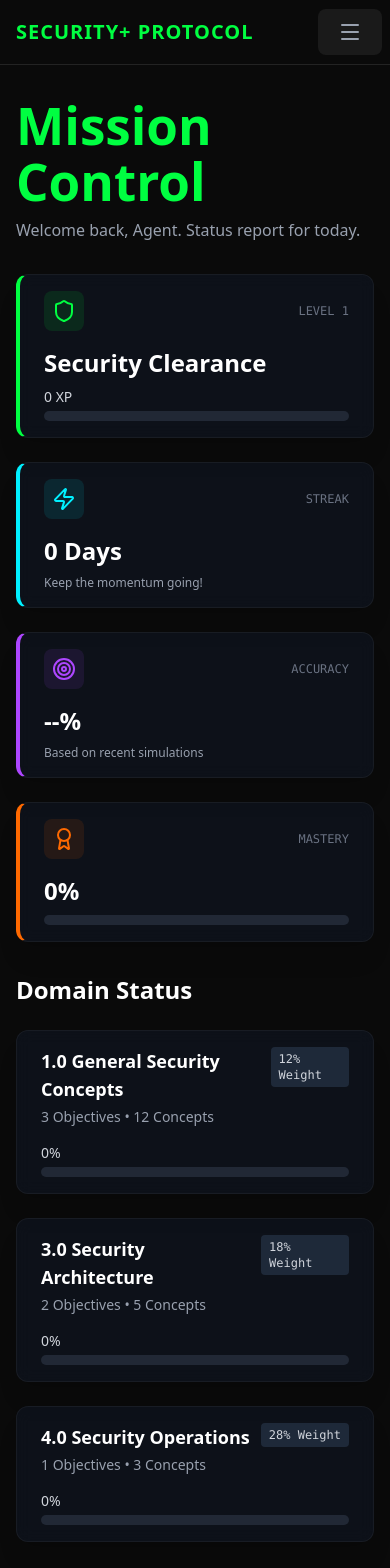
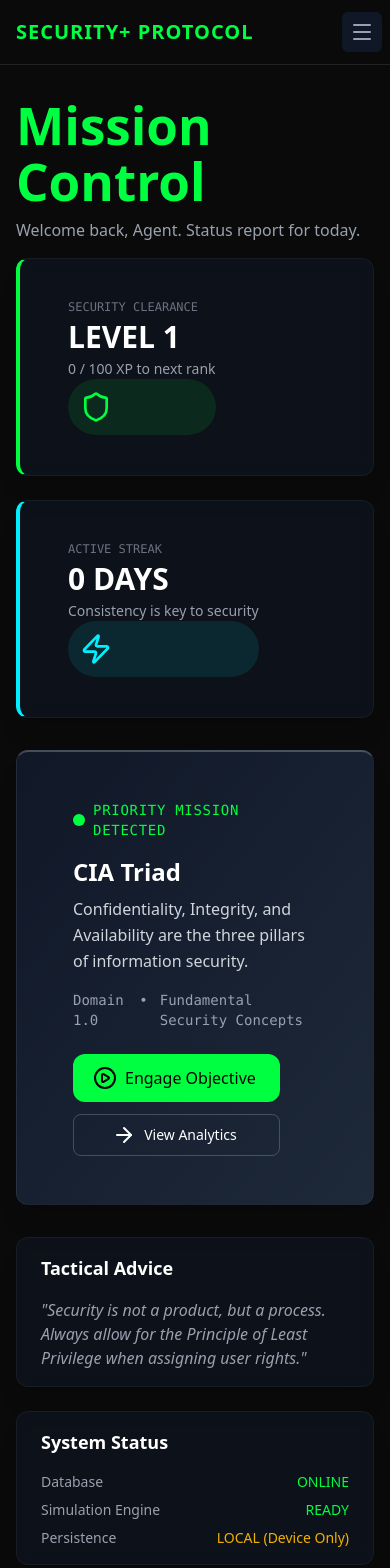
Before and after one commit to ProfessorYeager/security_plus, a React (Vite) app: page /#/ in a window 390 px wide. Shown: the top 1568 px of the page. Built offline with nearby package versions, Linux system fonts and the light colour scheme.

Commit message:
feat: Separate Dashboard and Analytics views

```diff
--- a/src/App.tsx
+++ b/src/App.tsx
@@ -3,6 +3,7 @@ import { Layout } from './components/layout/Layout';
 import { Dashboard } from './pages/Dashboard';
 import { Study } from './pages/Study';
 import { Quiz } from './pages/Quiz';
+import { Analytics } from './pages/Analytics';
 
 function App() {
   return (
@@ -11,7 +12,7 @@ function App() {
         <Route index element={<Dashboard />} />
         <Route path="study" element={<Study />} />
         <Route path="quiz" element={<Quiz />} />
-        <Route path="stats" element={<Dashboard />} /> {/* Placeholder for now */}
+        <Route path="stats" element={<Analytics />} />
       </Route>
     </Routes>
   );
--- a/src/index.css
+++ b/src/index.css
@@ -31,24 +31,3 @@ h1 {
   font-size: 3.2em;
   line-height: 1.1;
 }
-
-button {
-  border-radius: 8px;
-  border: 1px solid transparent;
-  padding: 0.6em 1.2em;
-  font-size: 1em;
-  font-weight: 500;
-  font-family: inherit;
-  background-color: #1a1a1a;
-  cursor: pointer;
-  transition: border-color 0.25s;
-}
-
-button:hover {
-  border-color: #646cff;
-}
-
-button:focus,
-button:focus-visible {
-  outline: 4px auto -webkit-focus-ring-color;
-}
--- /dev/null
+++ b/src/pages/Analytics.tsx
@@ -0,0 +1,90 @@
+import { useStore } from '../store/useStore';
+import { Card } from '../components/ui/Card';
+import { ProgressBar } from '../components/ui/ProgressBar';
+import { domains } from '../data';
+import { BarChart3, TrendingUp, BookOpen, BrainCircuit } from 'lucide-react';
+
+export const Analytics = () => {
+    const { quizHistory, completedConcepts } = useStore();
+
+    // Calculate quiz stats
+    const totalQuizzes = quizHistory.length;
+    const averageScore = totalQuizzes > 0
+        ? Math.round(quizHistory.reduce((acc, q) => acc + (q.score / q.total), 0) / totalQuizzes * 100)
+        : 0;
+
+    // Sort quiz history for trend line (last 10)
+    const recentQuizzes = [...quizHistory].sort((a, b) => a.timestamp - b.timestamp).slice(-10);
+
+    return (
+        <div className="space-y-8 animate-fade-in">
+            <header className="mb-8">
+                <h1 className="text-4xl font-bold text-white mb-2">
+                    <span className="text-cyber-green">Deep Dive Analytics</span>
+                </h1>
+                <p className="text-gray-400">Detailed performance metrics and knowledge coverage.</p>
+            </header>
+
+            {/* Performance Overview */}
+            <div className="grid grid-cols-1 md:grid-cols-3 gap-6">
+                <Card className="border-t-4 border-t-purple-500">
+                    <div className="flex items-center gap-3 mb-2">
+                        <TrendingUp className="text-purple-500" />
+                        <span className="text-gray-400 text-sm">AVERAGE SCORE</span>
+                    </div>
+                    <div className="text-3xl font-bold text-white">{averageScore}%</div>
+                    <p className="text-xs text-gray-500">{totalQuizzes} simulations completed</p>
+                </Card>
+
+                <Card className="border-t-4 border-t-blue-500">
+                    <div className="flex items-center gap-3 mb-2">
+                        <BrainCircuit className="text-blue-500" />
+                        <span className="text-gray-400 text-sm">KNOWLEDGE BASE</span>
+                    </div>
+                    <div className="text-3xl font-bold text-white">{completedConcepts.length}</div>
+                    <p className="text-xs text-gray-500">Concepts mastered</p>
+                </Card>
+
+                <Card className="border-t-4 border-t-orange-500">
+                    <div className="flex items-center gap-3 mb-2">
+                        <BookOpen className="text-orange-500" />
+                        <span className="text-gray-400 text-sm">DOMAINS ACTIVE</span>
+                    </div>
+                    <div className="text-3xl font-bold text-white">{domains.length}</div>
+                    <p className="text-xs text-gray-500">Total curriculum areas</p>
+                </Card>
+            </div>
+
+            {/* Domain Progress Section (Moved from Dashboard) */}
+            <section>
+                <div className="flex items-center gap-2 mb-6">
+                    <BarChart3 className="text-cyber-green" />
+                    <h2 className="text-2xl font-bold text-white">Domain Mastery</h2>
+                </div>
+
+                <div className="grid grid-cols-1 md:grid-cols-2 gap-6">
+                    {domains.map((domain) => {
+                        const domainConcepts = domain.objectives.flatMap(obj => obj.concepts);
+                        const completedCount = domainConcepts.filter(c => completedConcepts.includes(c.id)).length;
+                        const percentage = (completedCount / domainConcepts.length) * 100;
+
+                        return (
+                            <Card key={domain.id} className="hover:bg-white/5 transition-colors cursor-pointer group">
+                                <div className="flex justify-between items-start mb-4">
+                                    <div>
+                                        <h3 className="text-lg font-bold text-white group-hover:text-cyber-green transition-colors">
+                                            {domain.id} {domain.title}
+                                        </h3>
+                                        <p className="text-sm text-gray-400 mt-1">{domain.objectives.length} Objectives • {domainConcepts.length} Concepts</p>
+                                    </div>
+                                    <span className="px-2 py-1 bg-gray-800 rounded text-xs font-mono text-gray-300">{domain.weight}% Weight</span>
+                                </div>
+                                <ProgressBar value={percentage} color={percentage === 100 ? 'green' : 'blue'} showValue />
+                            </Card>
+                        );
+                    })}
+                </div>
+            </section>
+        </div>
+    );
+};
--- a/src/pages/Dashboard.tsx
+++ b/src/pages/Dashboard.tsx
@@ -1,104 +1,144 @@
+import { useNavigate } from 'react-router-dom';
 import { useStore } from '../store/useStore';
 import { Card } from '../components/ui/Card';
 import { ProgressBar } from '../components/ui/ProgressBar';
+import { Button } from '../components/ui/Button';
 import { domains } from '../data';
-import { Shield, Zap, Target, Award } from 'lucide-react';
+import { Shield, Zap, ArrowRight, PlayCircle } from 'lucide-react';
 
 export const Dashboard = () => {
     const { xp, streak, completedConcepts } = useStore();
+    const navigate = useNavigate();
 
-    // Calculate simple level based on XP (e.g., 100 XP per level)
+    // Calculate simple level based on XP
     const level = Math.floor(xp / 100) + 1;
     const xpProgress = xp % 100;
 
-    // Calculate total progress
-    const totalConcepts = domains.reduce((acc, domain) =>
-        acc + domain.objectives.reduce((objAcc, obj) => objAcc + obj.concepts.length, 0), 0
-    );
-    const progressPercentage = totalConcepts > 0 ? (completedConcepts.length / totalConcepts) * 100 : 0;
+    // Smart Suggestion: Find first uncompleted concept
+    const findNextMission = () => {
+        for (const domain of domains) {
+            for (const objective of domain.objectives) {
+                for (const concept of objective.concepts) {
+                    if (!completedConcepts.includes(concept.id)) {
+                        return { domain, objective, concept };
+                    }
+                }
+            }
+        }
+        return null;
+    };
+
+    const nextMission = findNextMission();
 
     return (
         <div className="space-y-8 animate-fade-in">
-            <header className="mb-8">
+            <header className="mb-4">
                 <h1 className="text-4xl font-bold text-white mb-2">
                     <span className="text-cyber-green">Mission Control</span>
                 </h1>
                 <p className="text-gray-400">Welcome back, Agent. Status report for today.</p>
             </header>
 
-            {/* Stats Grid */}
-            <div className="grid grid-cols-1 md:grid-cols-2 lg:grid-cols-4 gap-6">
-                <Card className="border-l-4 border-l-cyber-green">
-                    <div className="flex items-center justify-between mb-4">
-                        <div className="p-2 bg-cyber-green/10 rounded-lg">
-                            <Shield className="text-cyber-green" size={24} />
-                        </div>
-                        <span className="text-xs font-mono text-gray-500">LEVEL {level}</span>
+            {/* Quick Stats Grid */}
+            <div className="grid grid-cols-1 md:grid-cols-2 gap-6">
+                <Card className="border-l-4 border-l-cyber-green flex items-center justify-between p-6">
+                    <div>
+                        <div className="text-xs font-mono text-gray-500 mb-1">SECURITY CLEARANCE</div>
+                        <div className="text-3xl font-bold text-white mb-1">LEVEL {level}</div>
+                        <div className="text-sm text-gray-400">{xp} / {(level * 100)} XP to next rank</div>
                     </div>
-                    <div className="text-2xl font-bold text-white mb-2">Security Clearance</div>
-                    <ProgressBar value={xpProgress} max={100} label={`${xp} XP`} className="mt-2" />
+                    <div className="p-3 bg-cyber-green/10 rounded-full">
+                        <Shield className="text-cyber-green" size={32} />
+                    </div>
                 </Card>
 
-                <Card className="border-l-4 border-l-cyber-blue">
-                    <div className="flex items-center justify-between mb-4">
-                        <div className="p-2 bg-cyber-blue/10 rounded-lg">
-                            <Zap className="text-cyber-blue" size={24} />
-                        </div>
-                        <span className="text-xs font-mono text-gray-500">STREAK</span>
+                <Card className="border-l-4 border-l-cyber-blue flex items-center justify-between p-6">
+                    <div>
+                        <div className="text-xs font-mono text-gray-500 mb-1">ACTIVE STREAK</div>
+                        <div className="text-3xl font-bold text-white mb-1">{streak.current} DAYS</div>
+                        <div className="text-sm text-gray-400">Consistency is key to security</div>
                     </div>
-                    <div className="text-2xl font-bold text-white mb-2">{streak.current} Days</div>
-                    <p className="text-xs text-gray-400">Keep the momentum going!</p>
-                </Card>
-
-                <Card className="border-l-4 border-l-purple-500">
-                    <div className="flex items-center justify-between mb-4">
-                        <div className="p-2 bg-purple-500/10 rounded-lg">
-                            <Target className="text-purple-500" size={24} />
-                        </div>
-                        <span className="text-xs font-mono text-gray-500">ACCURACY</span>
+                    <div className="p-3 bg-cyber-blue/10 rounded-full">
+                        <Zap className="text-cyber-blue" size={32} />
                     </div>
-                    <div className="text-2xl font-bold text-white mb-2">--%</div>
-                    <p className="text-xs text-gray-400">Based on recent simulations</p>
-                </Card>
-
-                <Card className="border-l-4 border-l-orange-500">
-                    <div className="flex items-center justify-between mb-4">
-                        <div className="p-2 bg-orange-500/10 rounded-lg">
-                            <Award className="text-orange-500" size={24} />
-                        </div>
-                        <span className="text-xs font-mono text-gray-500">MASTERY</span>
-                    </div>
-                    <div className="text-2xl font-bold text-white mb-2">{Math.round(progressPercentage)}%</div>
-                    <ProgressBar value={progressPercentage} color="blue" className="mt-2" />
                 </Card>
             </div>
 
-            {/* Domain Progress Section */}
-            <section>
-                <h2 className="text-2xl font-bold text-white mb-6">Domain Status</h2>
-                <div className="grid grid-cols-1 md:grid-cols-2 gap-6">
-                    {domains.map((domain) => {
-                        const domainConcepts = domain.objectives.flatMap(obj => obj.concepts);
-                        const completedCount = domainConcepts.filter(c => completedConcepts.includes(c.id)).length;
-                        const percentage = (completedCount / domainConcepts.length) * 100;
+            {/* Next Mission Card */}
+            <Card className="p-8 border-t-2 border-t-white/20 bg-gradient-to-br from-gray-900 to-gray-800">
+                <div className="flex flex-col md:flex-row justify-between items-start md:items-center gap-6">
+                    <div className="space-y-4 max-w-2xl">
+                        <div className="flex items-center gap-2 text-cyber-green font-mono text-sm tracking-wider">
+                            <span className="relative flex h-3 w-3">
+                                <span className="animate-ping absolute inline-flex h-full w-full rounded-full bg-cyber-green opacity-75"></span>
+                                <span className="relative inline-flex rounded-full h-3 w-3 bg-cyber-green"></span>
+                            </span>
+                            PRIORITY MISSION DETECTED
+                        </div>
 
-                        return (
-                            <Card key={domain.id} className="hover:bg-white/5 transition-colors cursor-pointer group">
-                                <div className="flex justify-between items-start mb-4">
-                                    <div>
-                                        <h3 className="text-lg font-bold text-white group-hover:text-cyber-green transition-colors">
-                                            {domain.id} {domain.title}
-                                        </h3>
-                                        <p className="text-sm text-gray-400 mt-1">{domain.objectives.length} Objectives • {domainConcepts.length} Concepts</p>
-                                    </div>
-                                    <span className="px-2 py-1 bg-gray-800 rounded text-xs font-mono text-gray-300">{domain.weight}% Weight</span>
+                        {nextMission ? (
+                            <div>
+                                <h2 className="text-2xl font-bold text-white mb-2">
+                                    {nextMission.concept.title}
+                                </h2>
+                                <p className="text-gray-300 leading-relaxed mb-4">
+                                    {nextMission.concept.summary}
+                                </p>
+                                <div className="flex gap-3 text-sm text-gray-400 font-mono">
+                                    <span>Domain {nextMission.domain.id}</span>
+                                    <span>•</span>
+                                    <span>{nextMission.objective.title}</span>
                                 </div>
-                                <ProgressBar value={percentage} color={percentage === 100 ? 'green' : 'blue'} showValue />
-                            </Card>
-                        );
-                    })}
+                            </div>
+                        ) : (
+                            <div>
+                                <h2 className="text-2xl font-bold text-white mb-2">All Missions Complete!</h2>
+                                <p className="text-gray-300">You have mastered all current objectives. Proceed to Live Fire exercises to maintain readiness.</p>
+                            </div>
+                        )}
+                    </div>
+
+                    <div className="flex flex-col gap-3 min-w-[200px]">
+                        {nextMission ? (
+                            <Button size="lg" onClick={() => navigate('/study')} icon={<PlayCircle />}>
+                                Engage Objective
+                            </Button>
+                        ) : (
+                            <Button size="lg" onClick={() => navigate('/quiz')} icon={<PlayCircle />}>
+                                Start Simulation
+                            </Button>
+                        )}
+                        <Button variant="outline" onClick={() => navigate('/stats')} icon={<ArrowRight />}>
+                            View Analytics
+                        </Button>
+                    </div>
                 </div>
-            </section>
+            </Card>
+
+            {/* Recent Comms / Tips */}
+            <div className="grid grid-cols-1 md:grid-cols-2 gap-6">
+                <Card>
+                    <h3 className="text-lg font-bold text-white mb-4">Tactical Advice</h3>
+                    <p className="text-gray-400 italic">"Security is not a product, but a process. Always allow for the Principle of Least Privilege when assigning user rights."</p>
+                </Card>
+                <Card>
+                    <h3 className="text-lg font-bold text-white mb-4">System Status</h3>
+                    <div className="space-y-2">
+                        <div className="flex justify-between text-sm">
+                            <span className="text-gray-400">Database</span>
+                            <span className="text-cyber-green">ONLINE</span>
+                        </div>
+                        <div className="flex justify-between text-sm">
+                            <span className="text-gray-400">Simulation Engine</span>
+                            <span className="text-cyber-green">READY</span>
+                        </div>
+                        <div className="flex justify-between text-sm">
+                            <span className="text-gray-400">Persistence</span>
+                            <span className="text-yellow-500">LOCAL (Device Only)</span>
+                        </div>
+                    </div>
+                </Card>
+            </div>
         </div>
     );
 };
```
